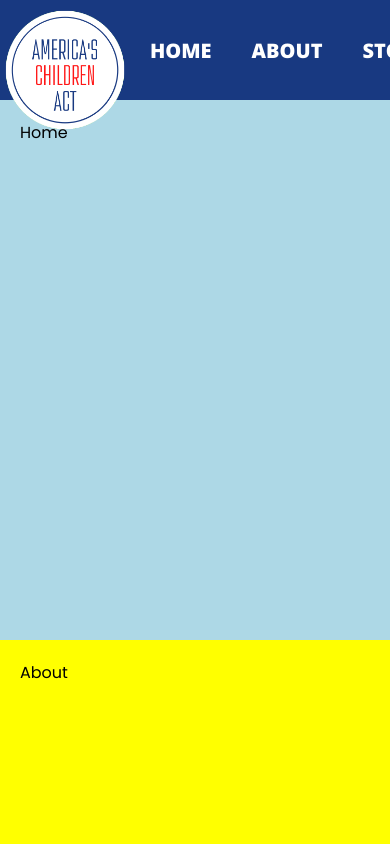
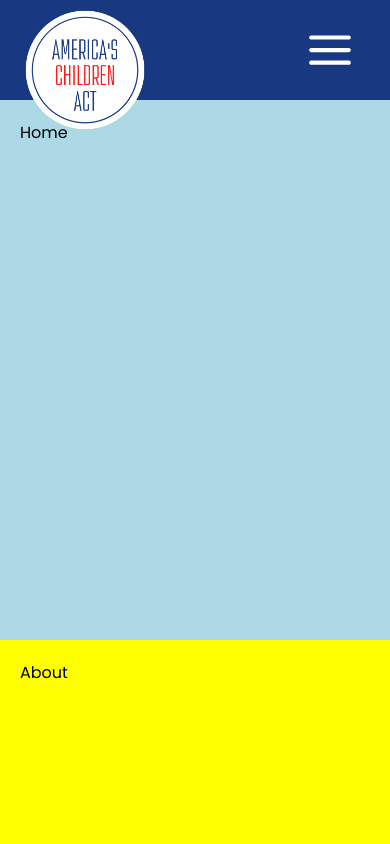
Before and after one commit to Improve-the-Dream/aca-website, a React (Create React App) app: page / in a window 390 px wide. Shown: the top 844 px of the page. Built offline with nearby package versions, Linux system fonts and the light colour scheme.

Commit message:
mobile navbar support

```diff
--- a/src/components/Footer.js
+++ b/src/components/Footer.js
@@ -12,18 +12,18 @@ function Footer() {
       </div>
       <div className="media">
         <a
+          href="https://twitter.com/improvethedream"
+          target="_blank"
+          rel="noreferrer"
+        >
+          <BsTwitter />
+        </a>
+        <a
           href="https://www.instagram.com/improvethedream/"
           target="_blank"
           rel="noreferrer"
         >
           <BsInstagram />
-        </a>
-        <a
-          href="https://twitter.com/improvethedream"
-          target="_blank"
-          rel="noreferrer"
-        >
-          <BsTwitter />
         </a>
         <a
           href="https://www.facebook.com/ImproveTheDreamOrg/"
--- a/src/components/Navbar.js
+++ b/src/components/Navbar.js
@@ -1,17 +1,46 @@
-import React from "react";
+import React, { useState, useEffect } from "react";
 import Logo from "../assets/Logo.png";
+import { CgClose, CgMenu } from "react-icons/cg";
 
 function Navbar() {
+  const [windowWidth, setWindowWidth] = useState(window.innerWidth);
+  const [dropdown, setDropdown] = useState(false);
+
+  useEffect(() => {
+    window.addEventListener("resize", () => {
+      setWindowWidth(window.innerWidth);
+    });
+  }, []);
+
   return (
     <div className="Navbar">
       <div className="content open-sans">
         <img className="logo" src={Logo} />
+        {windowWidth > 780 ? (
           <div className="links">
             <a>home</a>
             <a>about</a>
             <a>stories</a>
             <a>take action</a>
           </div>
+        ) : (
+          <div className="dropdown">
+            <div className="marine"></div>
+            <div className="icon">
+              {dropdown ? (
+                <CgClose onClick={() => setDropdown(false)} />
+              ) : (
+                <CgMenu onClick={() => setDropdown(true)} />
+              )}
+            </div>
+            <div className={"links " + dropdown}>
+              <a>home</a>
+              <a>about</a>
+              <a>stories</a>
+              <a>take action</a>
+            </div>
+          </div>
+        )}
       </div>
     </div>
   );
--- a/src/styles/1-helpers/_variables.scss
+++ b/src/styles/1-helpers/_variables.scss
@@ -2,9 +2,11 @@
 $max-width: 1200px;
 $mid-width: 700px;
 $small-width: 400px;
+$min-width: 350px;
 
 // colors
 $marine: #183981;
+$darkmarine: #152f68;
 $red: #d64b4b;
 $gray: #1f2937;
 
--- a/src/styles/3-pages/_Footer.scss
+++ b/src/styles/3-pages/_Footer.scss
@@ -6,10 +6,15 @@
   align-items: center;
   padding: 30px;
   font-size: 20px;
+  text-align: center;
 
   .logo {
-    height: 200px;
+    height: 175px;
     margin-bottom: 20px;
+  }
+
+  a {
+    color: white;
   }
 
   .mail a {
@@ -19,12 +24,8 @@
     }
   }
 
-  a {
-    color: white;
-  }
-
   .media {
-    width: 350px;
+    width: 300px;
     margin-top: 20px;
     padding-top: 20px;
     display: flex;
--- a/src/styles/3-pages/_Navbar.scss
+++ b/src/styles/3-pages/_Navbar.scss
@@ -1,10 +1,12 @@
 .Navbar {
   background: $marine;
   width: 100vw;
+  min-width: $min-width;
   height: $navbar-height;
   @include center;
   position: fixed;
 
+  // normal menu
   .content {
     width: 100%;
     height: $navbar-height;
@@ -42,4 +44,59 @@
       }
     }
   }
+
+  // dropdown menu
+  .content {
+    .dropdown {
+      display: flex;
+      flex-direction: column;
+      align-items: flex-end;
+      height: fit-content;
+
+      .icon {
+        height: $navbar-height;
+        display: flex;
+        align-items: center;
+      }
+
+      .icon svg {
+        height: 50px;
+        width: 50px;
+        color: white;
+        margin-right: 15px;
+        z-index: 1;
+
+        &:hover {
+          cursor: pointer;
+        }
+      }
+
+      $dropdown-width: 200px;
+
+      .marine {
+        height: $navbar-height;
+        width: $dropdown-width;
+        background: $marine;
+        position: absolute;
+        z-index: 1;
+      }
+
+      .links {
+        overflow: hidden;
+        width: $dropdown-width;
+        padding: 20px 0;
+        background: $darkmarine;
+        display: flex;
+        flex-direction: column;
+        justify-content: flex-end;
+        transition: 700ms;
+        position: relative;
+        top: 0px;
+      }
+
+      .links.false {
+        top: -275px;
+      }
+    }
+  }
 }
--- a/src/styles/setup.scss
+++ b/src/styles/setup.scss
@@ -1,3 +1,4 @@
 body {
   margin: 0;
+  min-width: $min-width;
 }
```
Lines whose indentation alone changed are shown as unchanged.
